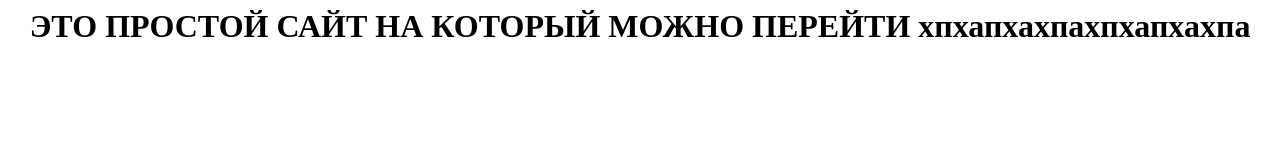
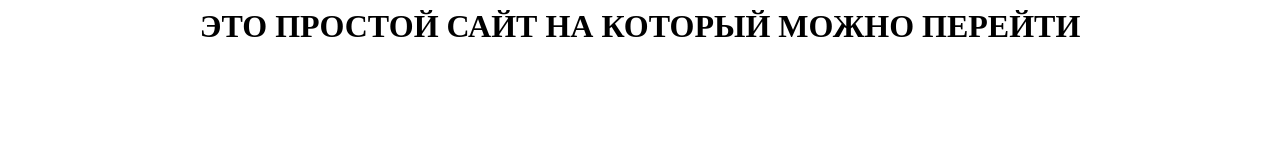
Before and after one commit to Rullo228/Rullo228.github.io, a plain HTML site: page index.html in a window 1280 px wide. Drawn offline with Linux system fonts and the light colour scheme.

Commit message:
Update index.html

```diff
--- a/index.html
+++ b/index.html
@@ -5,7 +5,6 @@
     <h1 align="center">
 
       ЭТО ПРОСТОЙ САЙТ НА КОТОРЫЙ МОЖНО ПЕРЕЙТИ
-      хпхапхахпахпхапхахпа
     </h1>
 
   </head>
```
